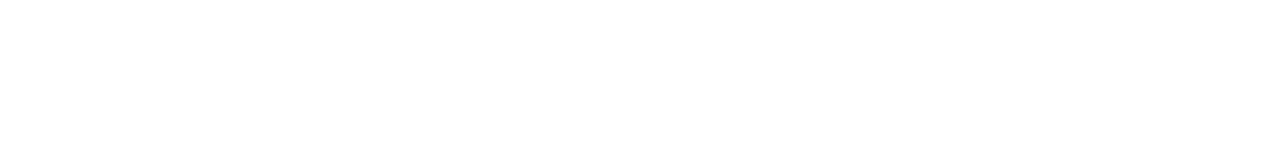
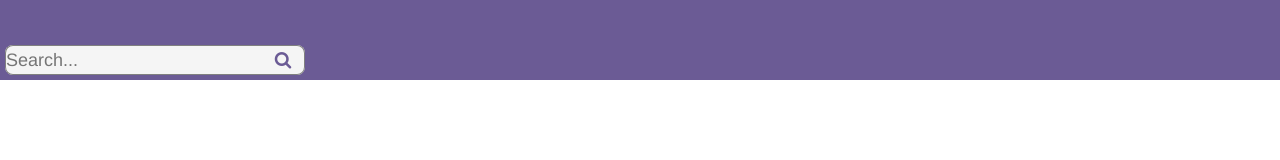
Before and after one commit to nTrujic97/management-tool, a plain HTML site: page public/index.html in a window 1280 px wide. Drawn offline with Linux system fonts and the light colour scheme.

Commit message:
Added searchbar

```diff
--- a/public/index.html
+++ b/public/index.html
@@ -6,6 +6,23 @@
 		<meta name="viewport" content="width=device-width, initial-scale=1.0" />
 		<title>Homepage</title>
 		<link rel="stylesheet" href="../src/css/index.css" />
+		<link
+			rel="stylesheet"
+			href="https://cdnjs.cloudflare.com/ajax/libs/font-awesome/4.7.0/css/font-awesome.min.css"
+		/>
 	</head>
-	<body></body>
+	<body>
+		<header>
+			<form>
+				<div class="navbar">
+					<div class="search">
+						<input type="text" id="searchBar" placeholder="Search..." />
+						<button class="searchButton" type="submit">
+							<i class="fa fa-search fa-lg"></i>
+						</button>
+					</div>
+				</div>
+			</form>
+		</header>
+	</body>
 </html>
--- a/src/css/index.css
+++ b/src/css/index.css
@@ -0,0 +1,67 @@
+* {
+	font-family: Helvetica, sans-serif;
+	box-sizing: border-box;
+	padding: 0;
+}
+
+body {
+	margin: 0;
+}
+
+.navbar {
+	height: 80px;
+	background-color: #6b5b95;
+	display: flex;
+	align-items: flex-end;
+	flex-direction: row;
+}
+
+.search {
+	display: flex;
+	align-items: flex-end;
+	justify-content: flex-end;
+	border-radius: 8px;
+	background-color: #f5f5f5;
+	height: 30px;
+	width: 300px;
+	margin: 5px;
+}
+
+#searchBar {
+	width: 300px;
+	height: 30px;
+	border-top-left-radius: 8px;
+	border-bottom-left-radius: 8px;
+	background-color: #f5f5f5;
+	border: 1px solid grey;
+	border-right: none;
+	outline: 0;
+	font-size: 18px;
+}
+#searchBar:hover,
+#searchBar:focus {
+	border: 1px solid #009688;
+	background-color: white;
+}
+
+.searchButton:hover {
+	border: 1px solid #009688;
+	background-color: white;
+}
+
+div .searchButton {
+	width: 50px;
+	height: 30px;
+	background-color: #f5f5f5;
+	border: 1px solid grey;
+	outline: none;
+	cursor: pointer;
+	padding: 0;
+	border-left: none;
+	border-top-right-radius: 8px;
+	border-bottom-right-radius: 8px;
+}
+
+div .searchButton i {
+	color: #6b5b95;
+}
```
